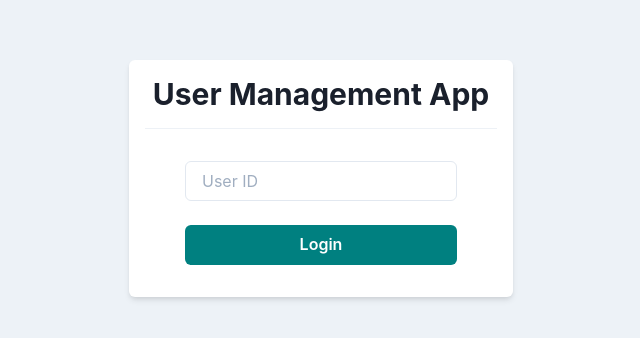
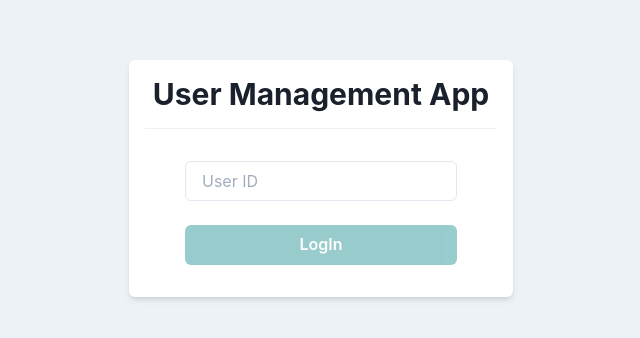
Before and after one commit to gyokufoo/jakee-chakraui-in-tsx, a React (Create React App) app: page / in a window 1280 px wide. Shown: the part 222-560 px from the top of the page, without its empty margins (319-959 px from the left). Built offline with nearby package versions, Linux system fonts and the light colour scheme.

Commit message:
create login page and auth component

```diff
--- a/package.json
+++ b/package.json
@@ -15,7 +15,10 @@
     "@types/react": "^17.0.39",
     "@types/react-dom": "^17.0.11",
     "@types/react-router-dom": "^5.3.3",
+    "axios": "^0.26.0",
+    "emotion": "^11.0.0",
     "framer-motion": "^6.2.6",
+    "framesync": "^6.1.0",
     "react": "^17.0.2",
     "react-dom": "^17.0.2",
     "react-router-dom": "^6.2.1",
--- /dev/null
+++ b/src/components/atoms/button/PrimaryButton.tsx
@@ -0,0 +1,27 @@
+import { Button } from "@chakra-ui/react";
+import { VFC, memo, ReactNode } from "react";
+
+type Props = {
+  children: ReactNode;
+  onClick: () => void;
+  disabled?: boolean;
+  loading?: boolean;
+};
+
+export const PrimaryButton: VFC<Props> = memo((props) => {
+  const { children, onClick, disabled = false, loading = false } = props;
+  return (
+    <>
+      <Button
+        bg="teal"
+        color="white"
+        _hover={{ opacity: 0.8 }}
+        isLoading={loading}
+        disabled={disabled || loading}
+        onClick={onClick}
+      >
+        {children}
+      </Button>
+    </>
+  );
+});
--- a/src/components/pages/Login.tsx
+++ b/src/components/pages/Login.tsx
@@ -1,15 +1,16 @@
-import { VFC, memo } from "react";
-import {
-  Box,
-  Flex,
-  Input,
-  Heading,
-  Button,
-  Divider,
-  Stack,
-} from "@chakra-ui/react";
+import { VFC, memo, useState, ChangeEvent, useCallback } from "react";
+import { Box, Flex, Input, Heading, Divider, Stack } from "@chakra-ui/react";
+import { PrimaryButton } from "../atoms/button/PrimaryButton";
+import { useAuth } from "../../hooks/useAuth";
 
 export const Login: VFC = memo(() => {
+  const { login, loading } = useAuth();
+  const [userId, setUserId] = useState<string>("");
+  const onChangeUserId = (e: ChangeEvent<HTMLInputElement>) =>
+    setUserId(e.target.value);
+  const onClickLogin = (): void => {
+    login(userId);
+  };
   return (
     <Flex align="center" justify="center" height="100vh">
       <Box bg="white" w="sm" p={4} borderRadius="md" shadow="md">
@@ -18,10 +19,18 @@
         </Heading>
         <Divider my={4} />
         <Stack spacing={6} py={4} px={10}>
-          <Input placeholder="User ID"></Input>
-          <Button bg="teal" color="white" _hover={{ opacity: 0.8 }}>
-            Login
-          </Button>
+          <Input
+            placeholder="User ID"
+            value={userId}
+            onChange={onChangeUserId}
+          ></Input>
+          <PrimaryButton
+            onClick={onClickLogin}
+            loading={loading}
+            disabled={userId === ""}
+          >
+            LogIn
+          </PrimaryButton>
         </Stack>
       </Box>
     </Flex>
--- /dev/null
+++ b/src/hooks/useAuth.ts
@@ -0,0 +1,27 @@
+import { useNavigate } from "react-router-dom";
+import axios from "axios";
+import { useCallback, useState } from "react";
+import { User } from "../types/api/user";
+export const useAuth = () => {
+  const navigate = useNavigate();
+  const [loading, setLoading] = useState(false);
+  const login = useCallback((id: string) => {
+    setLoading(true);
+    axios
+      .get<User>(`https://jsonplaceholder.typicode.com/users/${id}`)
+      .then((res) => {
+        if (res.data) {
+          navigate("/home");
+        } else {
+          alert("no user found");
+        }
+      })
+      .catch(() => {
+        return alert("can't log in");
+      })
+      .finally(() => {
+        setLoading(false);
+      });
+  }, []);
+  return { login, loading };
+};
--- /dev/null
+++ b/src/types/api/user.ts
@@ -0,0 +1,23 @@
+export type User = {
+  id: number;
+  name: string;
+  username: string;
+  email: string;
+  address: {
+    street: string;
+    suite: string;
+    city: string;
+    zipcode: string;
+    geo: {
+      lat: string;
+      lng: string;
+    };
+  };
+  phone: string;
+  website: string;
+  company: {
+    name: string;
+    catchPhrase: string;
+    bs: string;
+  };
+};
```
Also changed, not shown: 2 other files (tests, documents, lock files or other folders).
